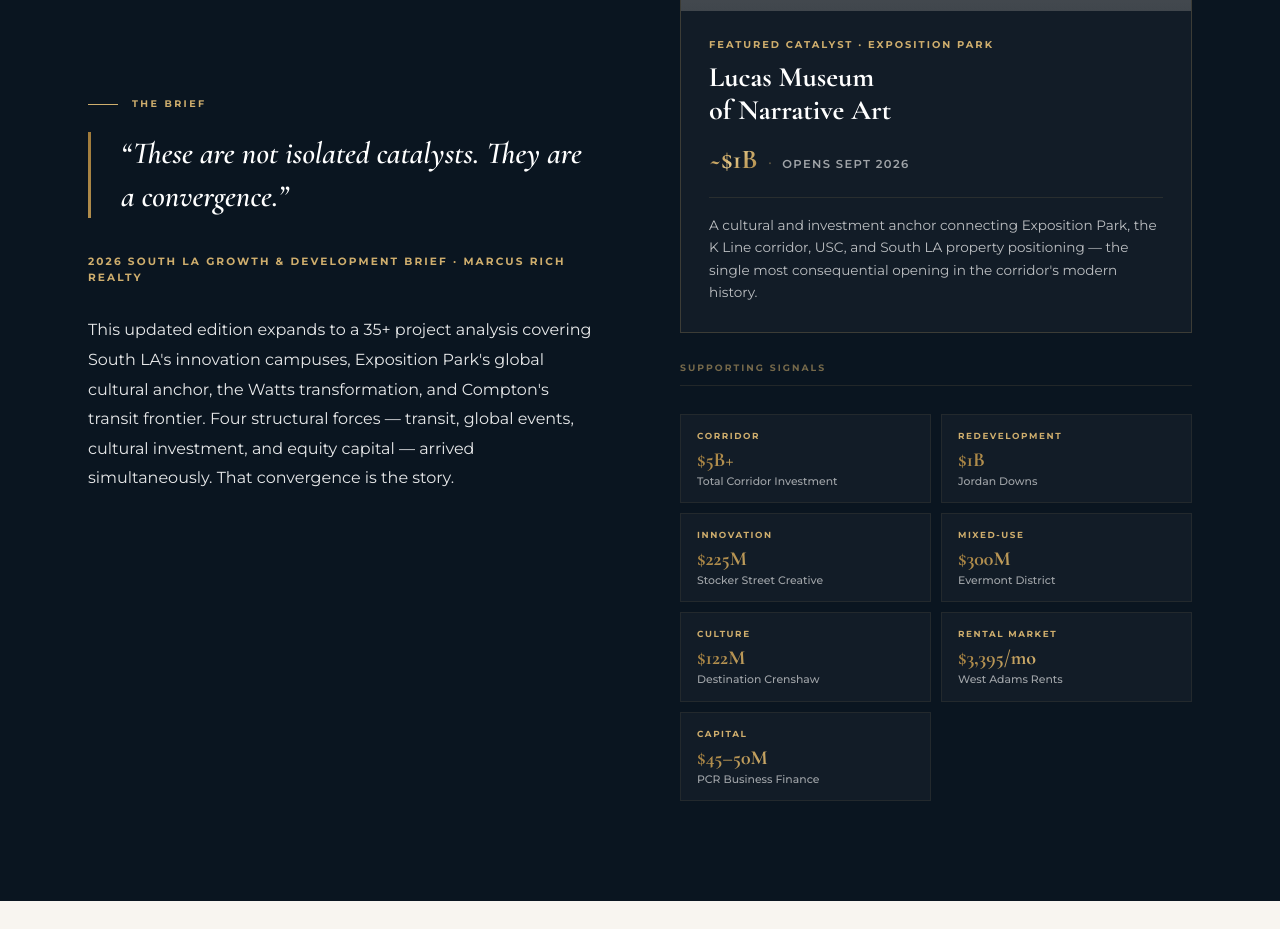
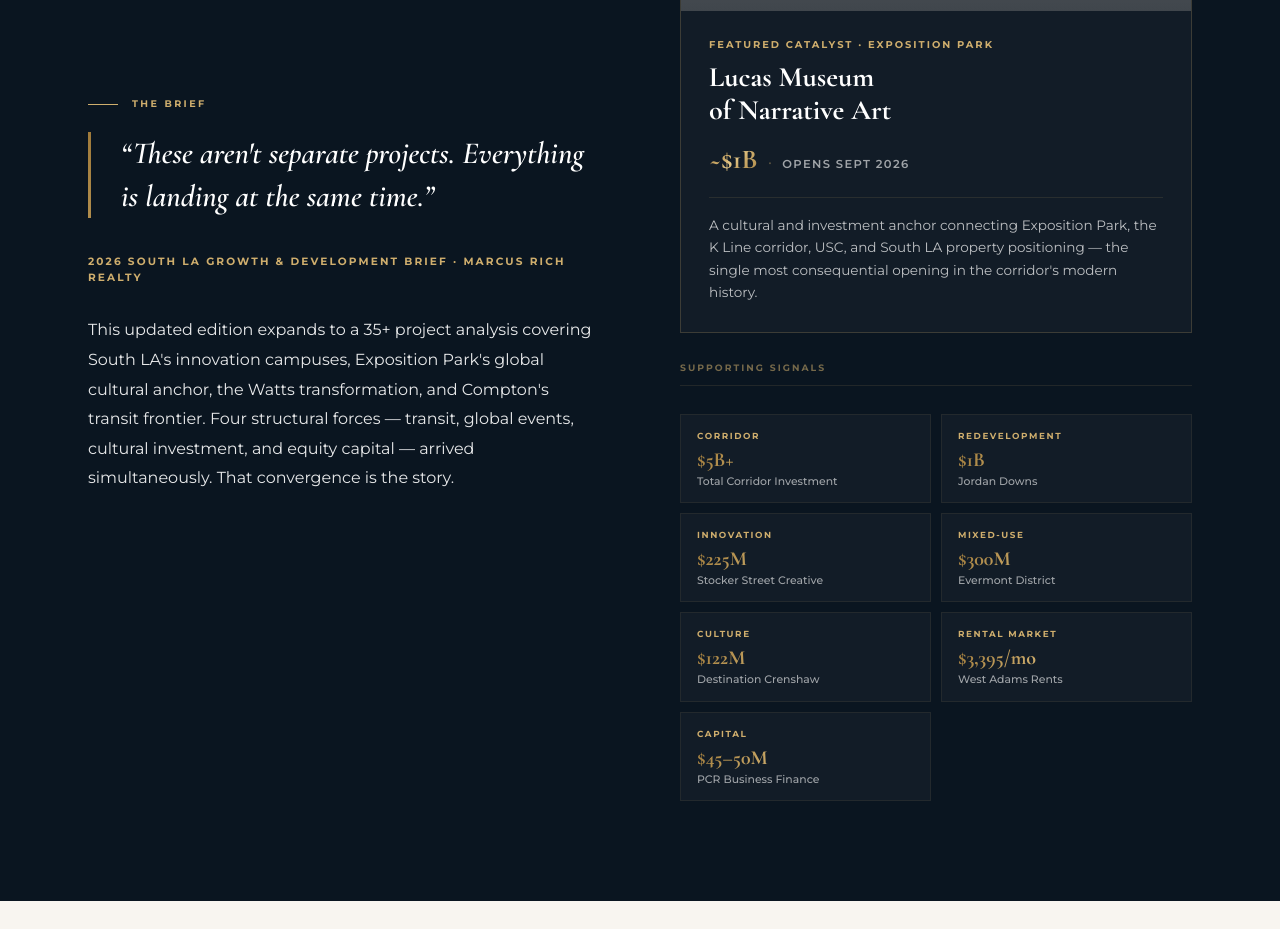
Before and after one commit to Marcusrich66/southla-intel, a Next.js app: page / in a window 1280 px wide. Shown: the part 8260-9189 px from the top of the page. Built offline with nearby package versions, Linux system fonts and the light colour scheme; grey boxes are pictures that could not be loaded.

Commit message:
Update authority blockquote copy

```diff
--- a/src/app/page.tsx
+++ b/src/app/page.tsx
@@ -271,7 +271,7 @@
           <div className="authority-grid">
             <Reveal>
               <div className="section-tag" style={{ color: "var(--gold-base)" }}>The Brief</div>
-              <blockquote className="authority-quote">&ldquo;These are not isolated catalysts. They are a convergence.&rdquo;</blockquote>
+              <blockquote className="authority-quote">&ldquo;These aren&apos;t separate projects. Everything is landing at the same time.&rdquo;</blockquote>
               <div className="authority-source">2026 South LA Growth &amp; Development Brief · Marcus Rich Realty</div>
               <p className="section-body light">This updated edition expands to a 35+ project analysis covering South LA&apos;s innovation campuses, Exposition Park&apos;s global cultural anchor, the Watts transformation, and Compton&apos;s transit frontier. Four structural forces — transit, global events, cultural investment, and equity capital — arrived simultaneously. That convergence is the story.</p>
             </Reveal>
```
